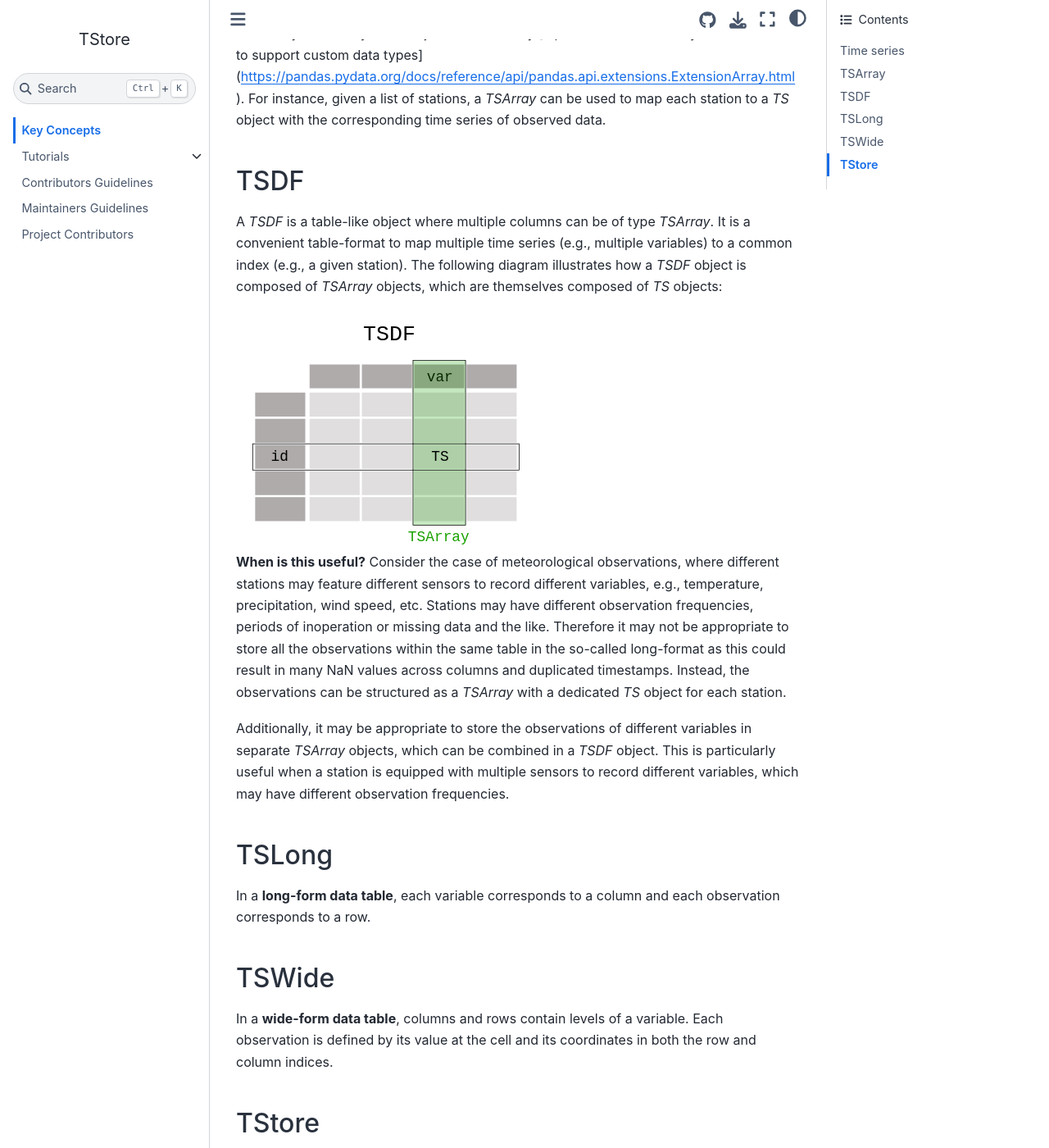
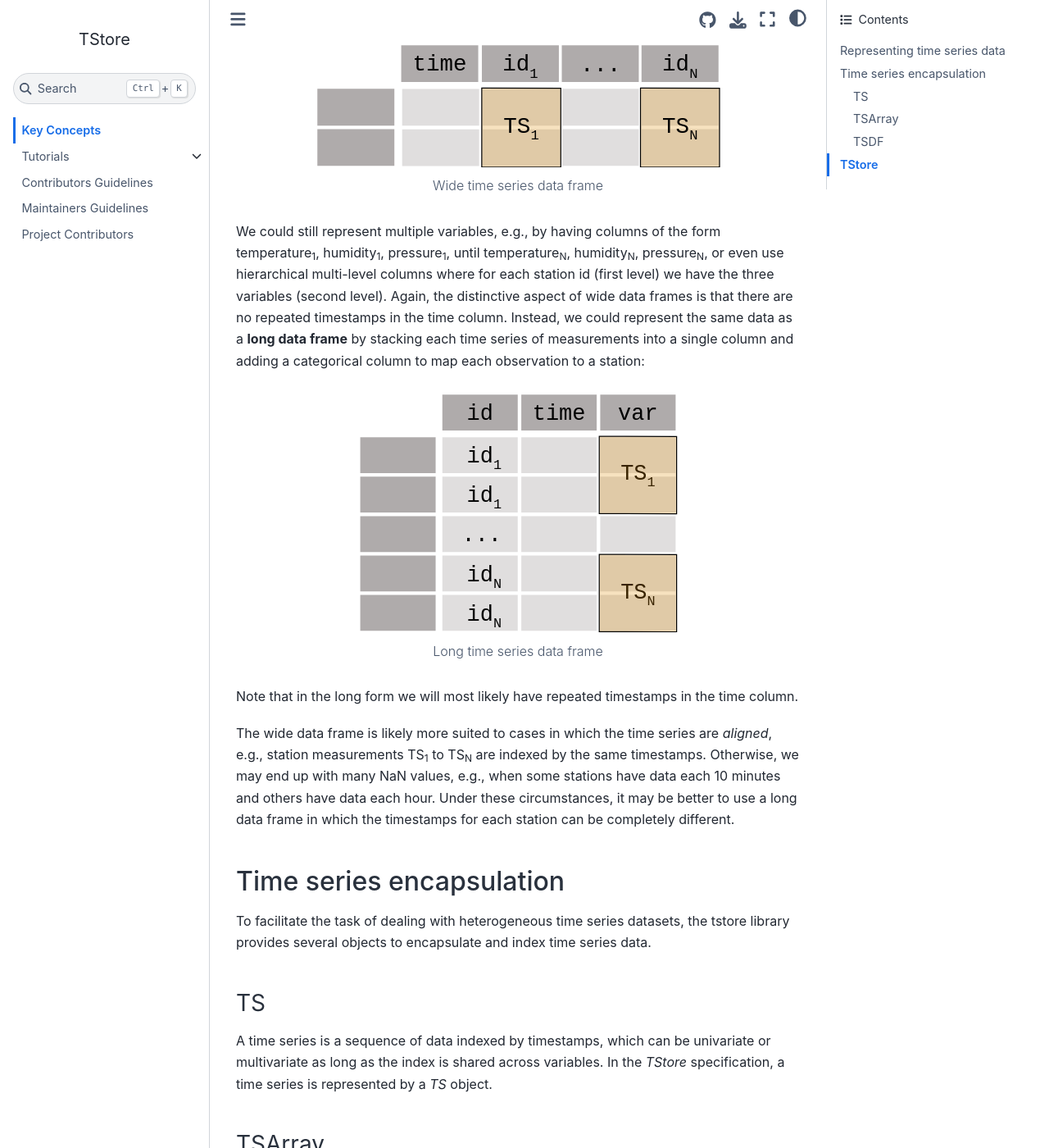
Before and after one commit to ltelab/tstore, a Sphinx documentation site: the page built from docs/source/01_key_concepts.rst, in a window 1280 px wide and 1400 px high, scrolled down 365 px. Shown: the whole window at 82% size. Built offline with Sphinx 7.4.7 and the Sphinx Book theme 1.1.4, drawn with Linux system fonts in a browser that asks for light colours; pages that are not in the unit, such as notebooks, are missing from menus; the version number could not be read and is left out; some of the changed text lies outside the part shown.

Commit message:
docs: clearer definition of wide vs long with images in key concepts

```diff
--- a/docs/source/01_key_concepts.rst
+++ b/docs/source/01_key_concepts.rst
@@ -2,44 +2,62 @@
 Key Concepts
 ============
 
------------
-Time series
------------
+-----------------------------
+Representing time series data
+-----------------------------
+
+In most cases, datasets with repeated measures can be represented in two main ways, namely the **wide** and **long** forms. Even though the definition for these forms can be fuzzy, when dealing with time series data, there is an essential distinction: *wide data frames do not have repeated timestamps in the time column*.
+
+Consider a set of observations from meteorological stations (e.g., id\ :sub:`1` to id\ :sub:`N)`. In a **wide data frame**, each station would have a column with its time series of measurements:
+
+.. figure:: static/tswide.svg
+  :width: 500
+  :height: 150
+  :alt: TSWide
+
+  Wide time series data frame
+
+We could still represent multiple variables, e.g., by having columns of the form temperature\ :sub:`1`, humidity\ :sub:`1`, pressure\ :sub:`1`, until temperature\ :sub:`N`, humidity\ :sub:`N`, pressure\ :sub:`N`, or even use hierarchical multi-level columns where for each station id (first level) we have the three variables (second level). Again, the distinctive aspect of wide data frames is that there are no repeated timestamps in the time column. Instead, we could represent the same data as a **long data frame** by stacking each time series of measurements into a single column and adding a categorical column to map each observation to a station:
+
+.. figure:: static/tslong.svg
+  :width: 400
+  :alt: TSLong
+
+  Long time series data frame
+
+
+Note that in the long form we will most likely have repeated timestamps in the time column.
+
+The wide data frame is likely more suited to cases in which the time series are *aligned*, e.g., station measurements TS\ :sub:`1` to TS\ :sub:`N` are indexed by the same timestamps. Otherwise, we may end up with many NaN values, e.g., when some stations have data each 10 minutes and others have data each hour. Under these circumstances, it may be better to use a long data frame in which the timestamps for each station can be completely different.
+
+-------------------------
+Time series encapsulation
+-------------------------
+
+To facilitate the task of dealing with heterogeneous time series datasets, the tstore library provides several objects to encapsulate and index time series data.
+
+TS
+==
 
 A time series is a sequence of data indexed by timestamps, which can be univariate or multivariate as long as the index is shared across variables. In the `TStore` specification, a time series is represented by a `TS` object.
 
--------
 TSArray
--------
+=======
 
-A `TSArray` is an array of `TS` objects. It is actually [a pandas `ExtensionArray` which is used to support custom data types](https://pandas.pydata.org/docs/reference/api/pandas.api.extensions.ExtensionArray.html). For instance, given a list of stations, a `TSArray` can be used to map each station to a `TS` object with the corresponding time series of observed data.
+A `TSArray` is an array of `TS` objects. It is actually a pandas `ExtensionArray` `which is used to support custom data types <https://pandas.pydata.org/docs/reference/api/pandas.api.extensions.ExtensionArray.html>`_. For instance, given a list of stations, a `TSArray` can be used to map each station to a `TS` object with the corresponding time series of observed data.
 
-----
 TSDF
-----
+====
 
-A `TSDF` is a table-like object where multiple columns can be of type `TSArray`. It is a convenient table-format to map multiple time series (e.g., multiple variables) to a common index (e.g., a given station). The following diagram illustrates how a `TSDF` object is composed of `TSArray` objects, which are themselves composed of `TS` objects:
+A `TSDF` is a pandas data frame object where multiple columns can be of type `TSArray`. It is a convenient table-format to map multiple time series (e.g., multiple variables) to a common index (e.g., a given station). The following diagram illustrates how a `TSDF` object is composed of `TSArray` objects, which are themselves composed of `TS` objects:
 
 .. image:: static/tsdf.svg
   :width: 400
   :alt: TSDF
 
-**When is this useful?** Consider the case of meteorological observations, where different stations may feature different sensors to record different variables, e.g., temperature, precipitation, wind speed, etc. Stations may have different observation frequencies, periods of inoperation or missing data and the like. Therefore it may not be appropriate to store all the observations within the same table in the so-called long-format as this could result in many NaN values across columns and duplicated timestamps. Instead, the observations can be structured as a `TSArray` with a dedicated `TS` object for each station.
+**When is this useful?** Consider again the case of meteorological observations, where different stations may feature different sensors to record different variables, e.g., temperature, precipitation, wind speed, etc. Stations may have different observation frequencies, periods of inoperation or missing data and the like. Therefore it may not be appropriate to store all the observations within the same table in the so-called long-format as this could result in many NaN values across columns and duplicated timestamps. Instead, the observations can be structured as a `TSArray` with a dedicated `TS` object for each station.
 
 Additionally, it may be appropriate to store the observations of different variables in separate `TSArray` objects, which can be combined in a `TSDF` object. This is particularly useful when a station is equipped with multiple sensors to record different variables, which may have different observation frequencies.
-
-------
-TSLong
-------
-
-In a **long-form data table**, each variable corresponds to a column and each observation corresponds to a row.
-
-------
-TSWide
-------
-
-In a **wide-form data table**, columns and rows contain levels of a variable. Each observation is defined by its value at the cell and its coordinates in both the row and column indices.
-
 
 ------
 TStore
```
Also changed, not shown: docs/source/static/tsdf.svg, docs/source/static/tslong.svg (added), docs/source/static/tswide.svg (added).
